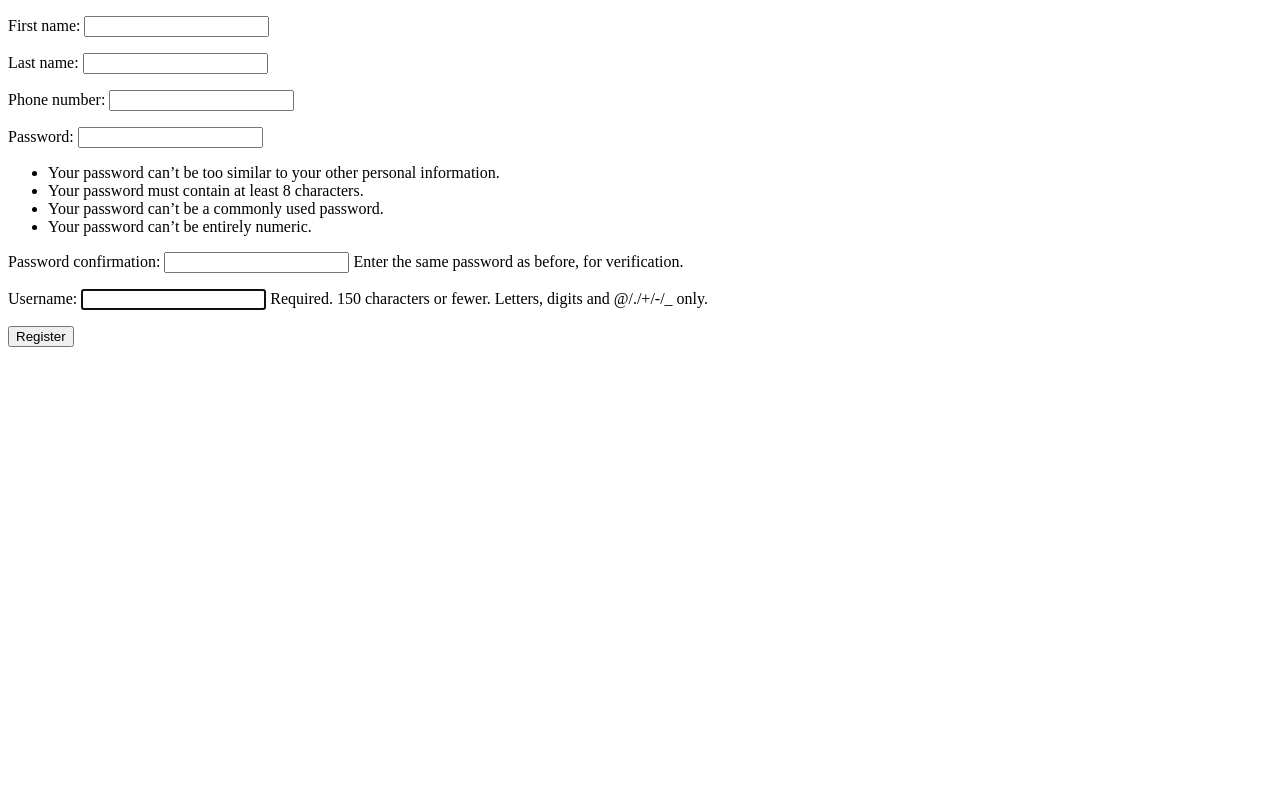
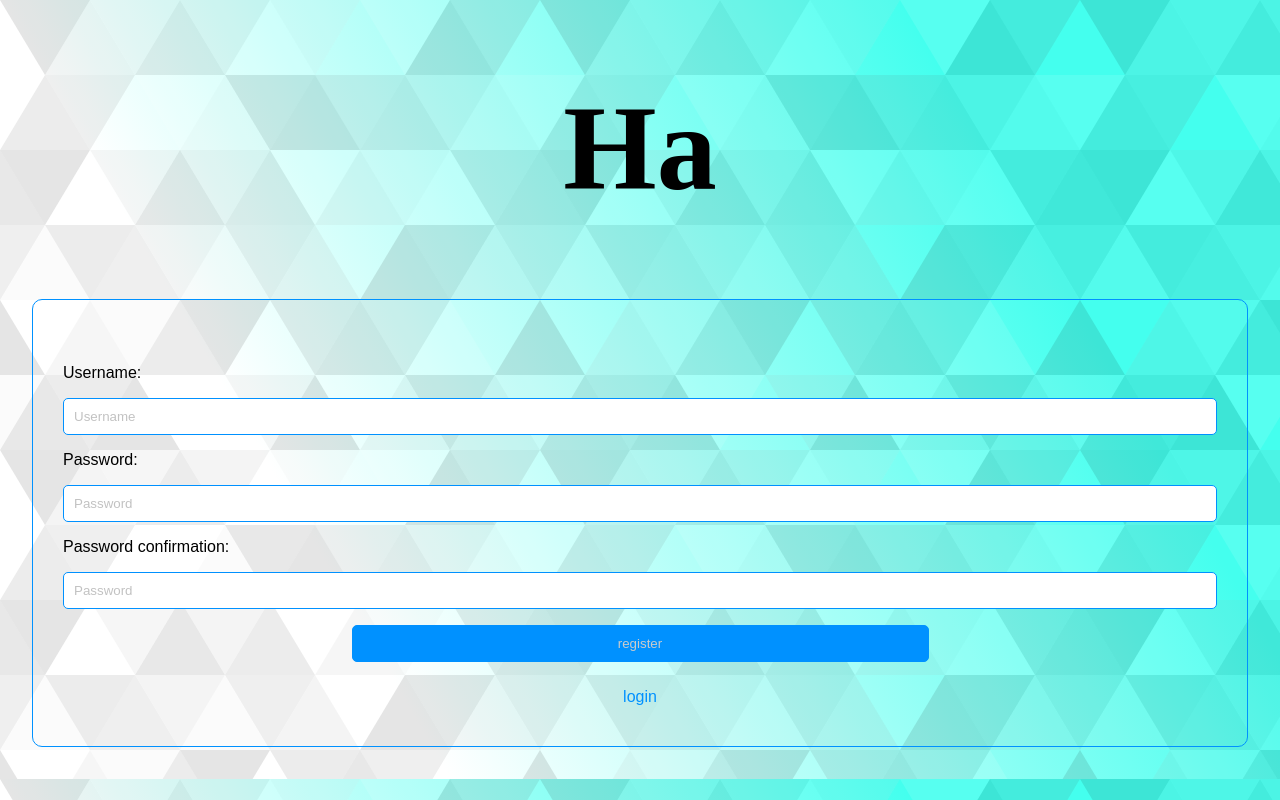
Before and after one commit to Barnaan2/Hamet_Chat, a Django app: page /account/register/ in a window 1280 px wide. Run offline with Django 4.2, Linux system fonts and the light colour scheme.

Commit message:
basic template added

```diff
--- a/TalkToMe/settings.py
+++ b/TalkToMe/settings.py
@@ -122,10 +122,9 @@ USE_TZ = True
 # https://docs.djangoproject.com/en/4.1/howto/static-files/
 
 STATIC_URL = 'static/'
-STATICFILES_DIR = [
+STATICFILES_DIRS = [
     os.path.join(BASE_DIR,'static')
 ]
-STATIC_ROOT = os.path.join(BASE_DIR,'staticfiles')
 
 # Default primary key field type this can be changed to uuid if you are interested .
 # but to use uuid you have to import the uuid module from the python packages.
--- a/account/forms.py
+++ b/account/forms.py
@@ -8,7 +8,7 @@ from account.models import User
 class OurUserCreationForm(UserCreationForm):
     class Meta:
         model = User
-        fields = ['first_name', 'last_name', 'phone_number', 'password1', 'password2', 'username']
+        fields = ['username','password1', 'password2']
 
 
 class UserForm(ModelForm):
--- a/account/models.py
+++ b/account/models.py
@@ -4,7 +4,7 @@ from django.contrib.auth.models import AbstractUser
 
 
 class User(AbstractUser):
-    phone_number = models.CharField(max_length=20, unique=True)
+    phone_number = models.CharField(max_length=20, unique=True,null=True,blank=True)
     # role = models.CharField(max_length=20)
     profile_picture = models.ImageField(null=True, default="avatar.png")
     # USERNAME_FIELD = 'phone_number'
--- a/account/templates/account/register.html
+++ b/account/templates/account/register.html
@@ -1,16 +1,17 @@
-<!DOCTYPE html>
-<html lang="en">
-<head>
-  <meta charset="UTF-8">
-  <meta http-equiv="X-UA-Compatible" content="IE=edge">
-  <meta name="viewport" content="width=device-width, initial-scale=1.0">
-  <title>register here </title>
-</head>
-<body>
-  <form action="" method="POST">
-  {% csrf_token %}
-  {{ form.as_p }}
-  <input type="submit" value="Register">
-</form>
-</body>
-</html>
+{% extends 'main.html'%}
+{% block content %}
+<header class="appname">
+    <h1> Ha </h1>
+</header>
+<section class="reg-container">
+    <form class="reg-form" action="" method="POST">
+        {% csrf_token %}
+        {% for item in form %}
+        {{item.label_tag}}
+<input type = "{% if item.name != 'username'  %}password{% endif %}"  name={{item.name}} placeholder={{item.label}}>
+        {% endfor %}
+        <input type="submit" value="register">
+    </form>
+    <a href="{% url 'login' %}" class="register-link">login</a>
+</section>
+{% endblock content %}
--- a/account/views.py
+++ b/account/views.py
@@ -21,13 +21,14 @@ def register(request,role="customer"):
             context = {'form': form}
             return render(request, 'account/register.html', context)
     context = {"form":form}
+    print(form)
     return render(request, 'account/register.html', context)
 
 
 
 def login_page(request):
     if request.user.is_authenticated:
-         return redirect('index')
+         return redirect('chat')
     if request.method == "POST":
         username = request.POST.get('username')
         password = request.POST.get('password')
--- /dev/null
+++ b/static/style.css
@@ -0,0 +1,276 @@
+body {
+    margin: 0;
+    background: url(./subtle-prism.svg);
+}
+
+:root {
+    padding: 0;
+    margin: 0;
+    box-sizing: border-box;
+    font-family: sans-serif;
+}
+
+.container {
+    margin: 15px 15px 15px 15px;
+    margin: 15px 15px 15px 15px;
+    display: flex;
+    flex-direction: column;
+    align-items: center;
+    justify-content: center;
+}
+
+.appname {
+    font-size: 90px;
+    font-family: i;
+}
+
+.start {
+    border-radius: 10px;
+    -webkit-border-radius: 10px;
+    -moz-border-radius: 10px;
+    -ms-border-radius: 10px;
+    -o-border-radius: 10px;
+    background-color: aqua;
+    color: white;
+    font-size: medium;
+    border: 1px solid transparent;
+    width: 120px;
+    height: 50px;
+}
+
+.name {
+    position: fixed;
+    left: 0;
+    right: 0;
+    display: flex;
+    justify-content: center;
+    background: whitesmoke;
+    height: 50px;
+}
+
+.name h1 {
+    font-size: 18px;
+}
+
+.messages {
+    display: flex;
+    margin-bottom: 38px;
+    padding-top: 45px;
+    flex-direction: column;
+    overflow-y: scroll;
+}
+
+.messages p {
+    font-size: 18px;
+    font-family: Georgia, 'Times New Roman', Times, serif;
+}
+
+.received {
+    width: 200px;
+    float: left;
+    margin-left: 10px;
+    background-color: hsl(267, 24%, 93%);
+    border-radius: 7px;
+    border-bottom-left-radius: 0px;
+    padding: 7px 7px 7px 7px;
+    margin-top: 2px;
+    margin-bottom: 2px;
+    color: hsl(0, 0%, 0%);
+    -webkit-border-radius: 7px;
+    -moz-border-radius: 7px;
+    -ms-border-radius: 7px;
+    -o-border-radius: 7px;
+}
+
+.sent {
+    float: right;
+    width: 200px;
+    margin-right: 15px;
+    background-color: rgb(52, 211, 216);
+    border-radius: 7px;
+    border-bottom-left-radius: 0px;
+    margin-top: 2px;
+    margin-bottom: 2px;
+    padding: 7px 7px 7px 7px;
+    color: hsl(300, 100%, 100%);
+    -webkit-border-radius: 7px;
+    -moz-border-radius: 7px;
+    -ms-border-radius: 7px;
+    -o-border-radius: 7px;
+}
+
+.send {
+    position: fixed;
+    bottom: 0px;
+    right: 0px;
+    left: 0px;
+}
+
+.textmessage {
+    display: flex;
+    flex-direction: row;
+    border: 1px solid rgb(255, 255, 255);
+    height: 40px;
+    border-radius: 10px;
+    -webkit-border-radius: 10px;
+    -moz-border-radius: 10px;
+    -ms-border-radius: 10px;
+    -o-border-radius: 10px;
+}
+
+input {
+    flex-grow: 2;
+    border: none;
+}
+
+input:focus {
+    outline: 1px solid rgb(182, 222, 235);
+}
+
+button {
+    border: 1px solid rgb(60, 177, 212);
+    background: rgb(60, 177, 212);
+    color: white;
+}
+
+.marketing {
+    display: flex;
+    align-items: center;
+    flex-direction: column;
+    text-align: center;
+    line-height: 2;
+}
+
+.chats-header {
+    display: flex;
+    align-items: center;
+    justify-content: center;
+    background-color: white;
+    margin-bottom: 1rem;
+}
+
+.chats {
+    display: flex;
+    flex-direction: column;
+    gap: 1rem;
+    margin: 0 1rem;
+}
+
+.chat {
+    justify-self: flex-start;
+    display: flex;
+    align-items: center;
+    gap: 1rem;
+    border-bottom: 1px rgb(107, 107, 107) solid;
+}
+
+.chat img {
+    height: 4rem;
+    width: 4rem;
+    object-fit: cover;
+    border-radius: 50%;
+}
+
+.start-chat {
+    text-align: center;
+    border-bottom: 1px rgb(196, 195, 195) solid;
+    color: gray;
+}
+
+.appname {
+    text-align: center;
+    font-size: 60px;
+    font-family: i;
+}
+
+.login-container {
+    display: flex;
+    border-radius: 10px;
+    border: 1px rgb(0, 145, 255) solid;
+    justify-content: center;
+    /* align-items: center; */
+    flex-direction: column;
+    padding: 4rem 30px 30px 30px;
+    margin: 2rem;
+    gap: 1rem;
+}
+
+.login-form {
+    display: flex;
+    flex-direction: column;
+    gap: 1rem;
+}
+
+.login-form input {
+    outline: none;
+    padding: 10px;
+    border: 1px rgb(0, 145, 255) solid;
+    border-radius: 5px;
+}
+
+input::placeholder {
+    color: rgb(194, 194, 194);
+}
+
+input[type="submit"] {
+    align-self: center;
+    width: 50%;
+    background-color: rgb(0, 145, 255);
+    color: rgb(203, 203, 203);
+}
+
+.login-container a {
+    align-self: center;
+    text-decoration: none;
+    padding: 10px;
+    color: rgb(0, 145, 255);
+}
+
+.appname {
+    text-align: center;
+    font-size: 60px;
+    font-family: i;
+}
+
+.reg-container {
+    display: flex;
+    border-radius: 10px;
+    border: 1px rgb(0, 145, 255) solid;
+    justify-content: center;
+    /* align-items: center; */
+    flex-direction: column;
+    padding: 4rem 30px 30px 30px;
+    margin: 2rem;
+    gap: 1rem;
+}
+
+.reg-form {
+    display: flex;
+    flex-direction: column;
+    gap: 1rem;
+}
+
+.reg-form input {
+    outline: none;
+    padding: 10px;
+    border: 1px rgb(0, 145, 255) solid;
+    border-radius: 5px;
+}
+
+input::placeholder {
+    color: rgb(194, 194, 194);
+}
+
+input[type="submit"] {
+    align-self: center;
+    width: 50%;
+    background-color: rgb(0, 145, 255);
+    color: rgb(203, 203, 203);
+}
+
+.reg-container a {
+    align-self: center;
+    text-decoration: none;
+    padding: 10px;
+    color: rgb(0, 145, 255);
+}
--- a/templates/main.html
+++ b/templates/main.html
@@ -1,3 +1,4 @@
+{% load static %}
 <!DOCTYPE html>
 <html lang="en">
 <head>
@@ -5,10 +6,11 @@
     <meta http-equiv="X-UA-Compatible" content="IE=edge">
     <meta name="viewport" content="width=device-width, initial-scale=1.0">
     <title>Hamet chat</title>
-    <link rel="stylesheet" href="">
-    <link rel="stylesheet" href="">
+    <link rel="stylesheet" href="{% static 'style.css' %}">
+
 </head>
 <body>
+
     {% block content %}
 
 
```
Also changed, not shown: account/templates/account/login-1.html (added, +14 -0 lines), account/templates/account/login.html (+14 -12 lines), account/templates/account/register-1.html (added, +16 -0 lines), chat/templates/chat/index-1.html (added, +28 -0 lines), chat/templates/chat/index.html (+20 -27 lines), chat/templates/chat/your_chat-1.html (added, +22 -0 lines), chat/templates/chat/your_chat.html (+102 -20 lines), account/migrations/0002_alter_user_phone_number.py (added), db.sqlite3, static/assets/images/images.jpg (added), static/assets/images/subtle-prism.svg (added), static/subtle-prism.svg (added).
